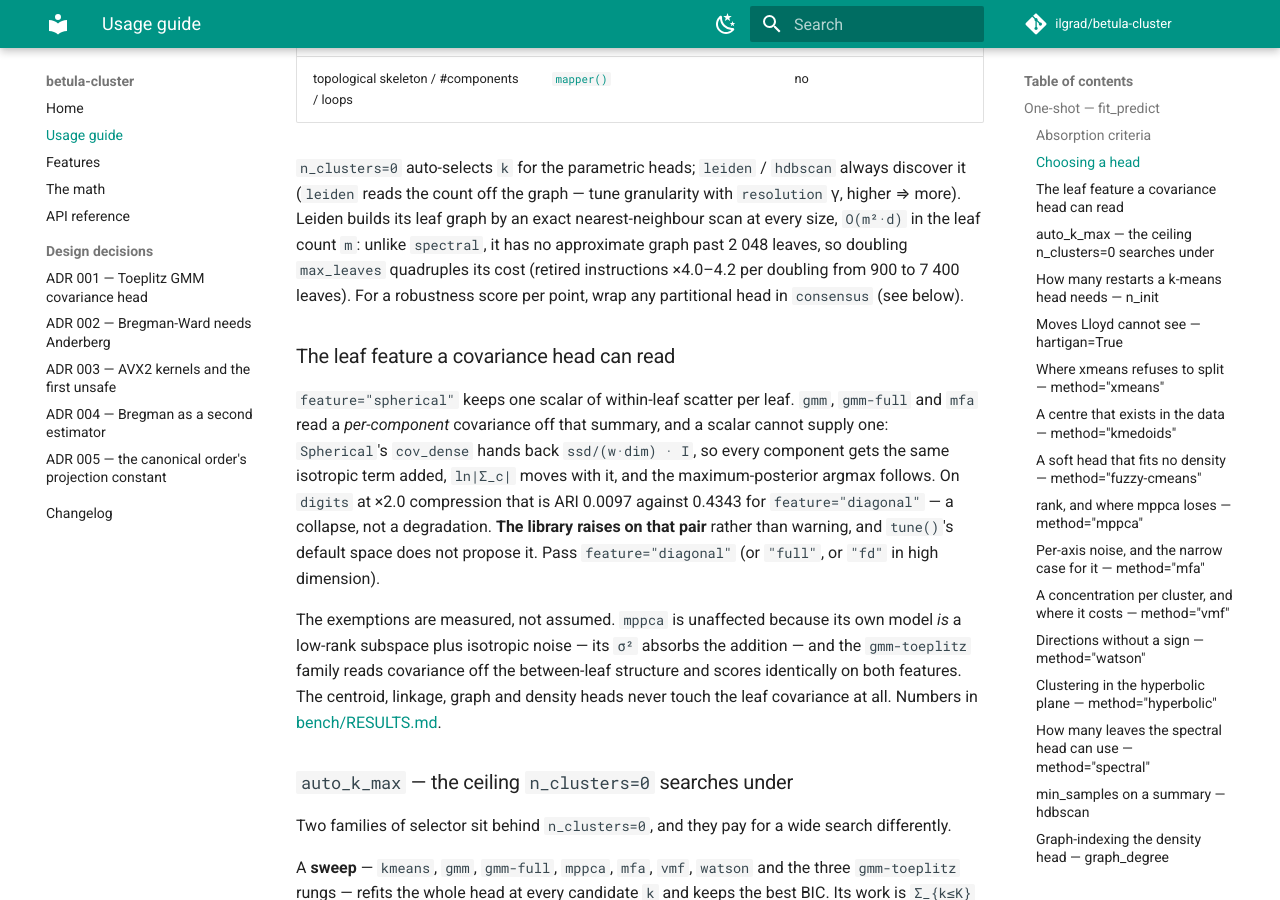
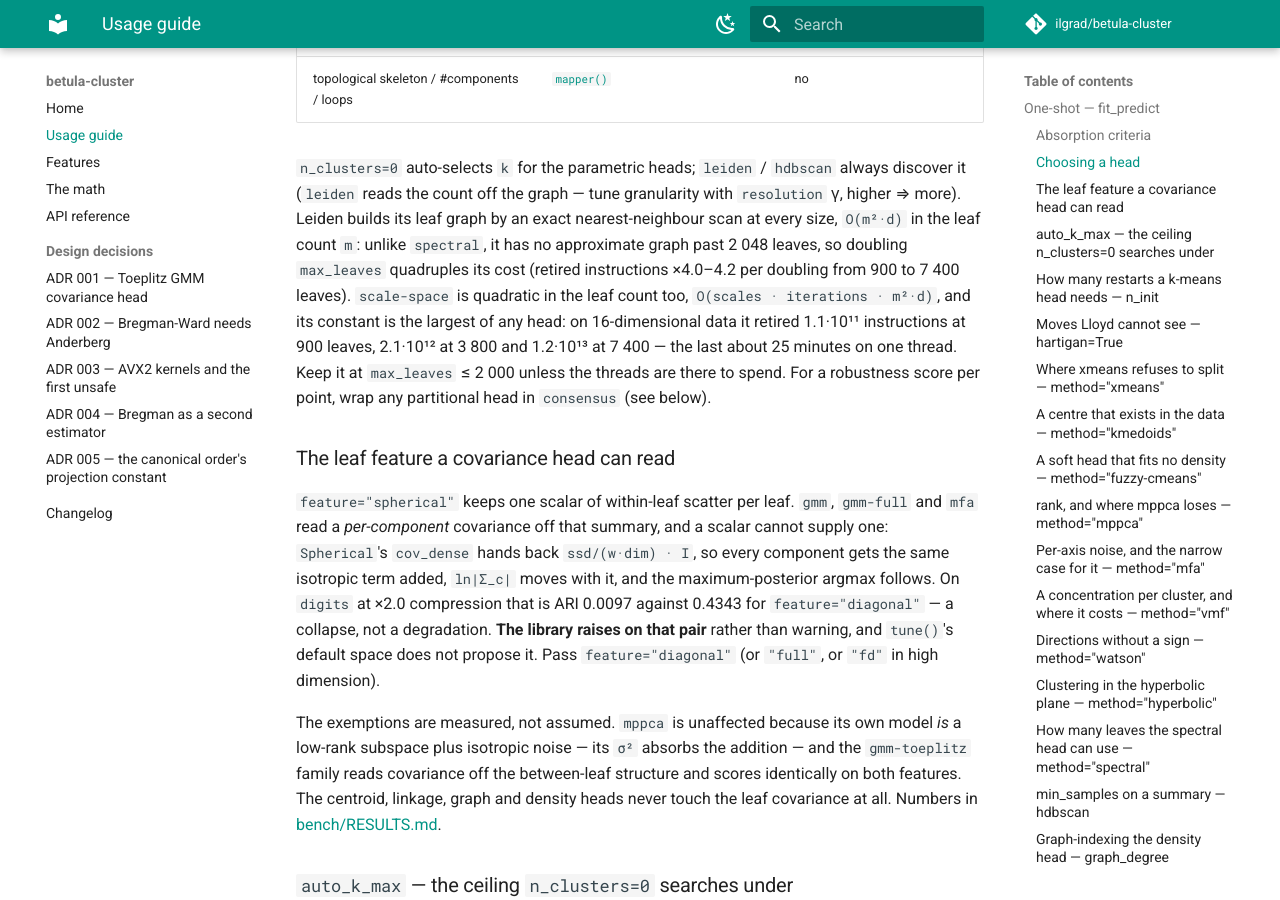
Before and after one commit to ilgrad/betula-cluster, an MkDocs documentation site: the page built from docs/USAGE.md, in a window 1280 px wide and 900 px high, scrolled down 7518 px. Built offline with MkDocs 1.6.1 and Material for MkDocs 9.7.7, drawn with Linux system fonts in a browser that asks for light colours; comment, search, counter and statistics services are not loaded.

Commit message:
docs(usage): state what scale-space costs past 2 000 leaves
Its quadratic term carries the largest constant of any head: 1.2e13 retired instructions at 7 400 leaves on 16-dimensional data, about 25 minutes on one thread, and no page said so.

```diff
--- a/docs/USAGE.md
+++ b/docs/USAGE.md
@@ -229,6 +229,10 @@ Leiden builds its leaf graph by an exact nearest-neighbour scan at every size, `
 count `m`: unlike `spectral`, it has no approximate graph past 2 048 leaves, so doubling
 `max_leaves` quadruples its cost (retired instructions ×4.0–4.2 per doubling from 900 to 7 400
 leaves).
+`scale-space` is quadratic in the leaf count too, `O(scales · iterations · m²·d)`, and its constant is
+the largest of any head: on 16-dimensional data it retired 1.1·10¹¹ instructions at 900 leaves,
+2.1·10¹² at 3 800 and 1.2·10¹³ at 7 400 — the last about 25 minutes on one thread. Keep it at
+`max_leaves` ≤ 2 000 unless the threads are there to spend.
 For a robustness score per point, wrap any partitional head in `consensus` (see below).
 
 ### The leaf feature a covariance head can read
```
